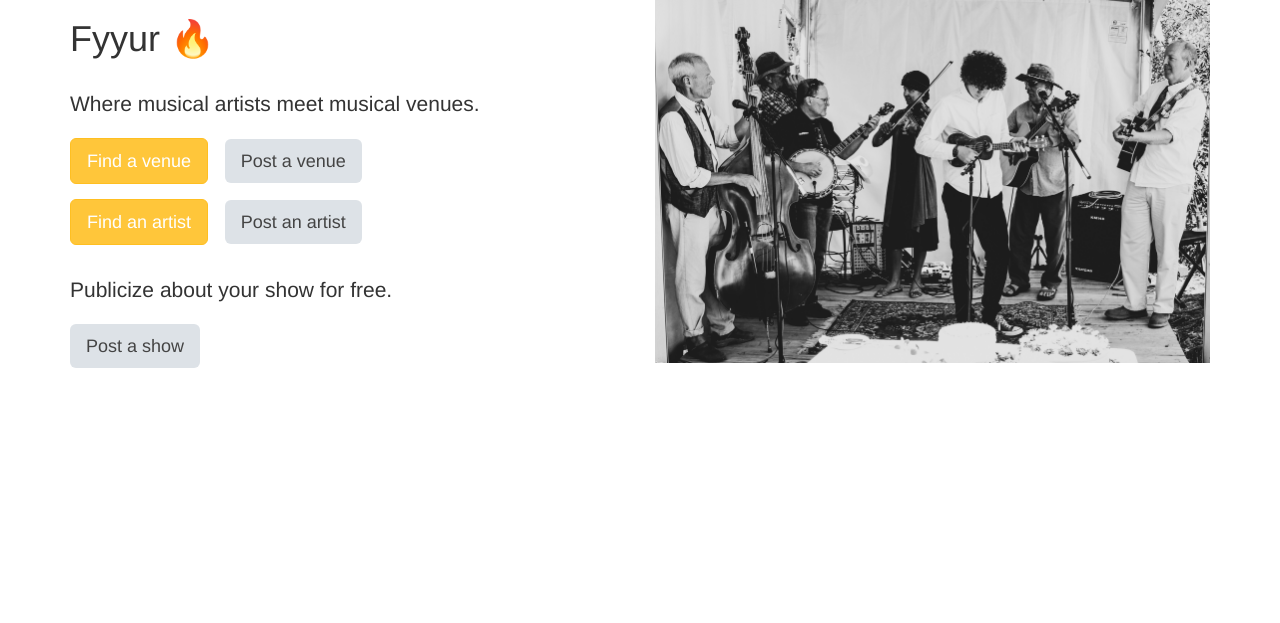
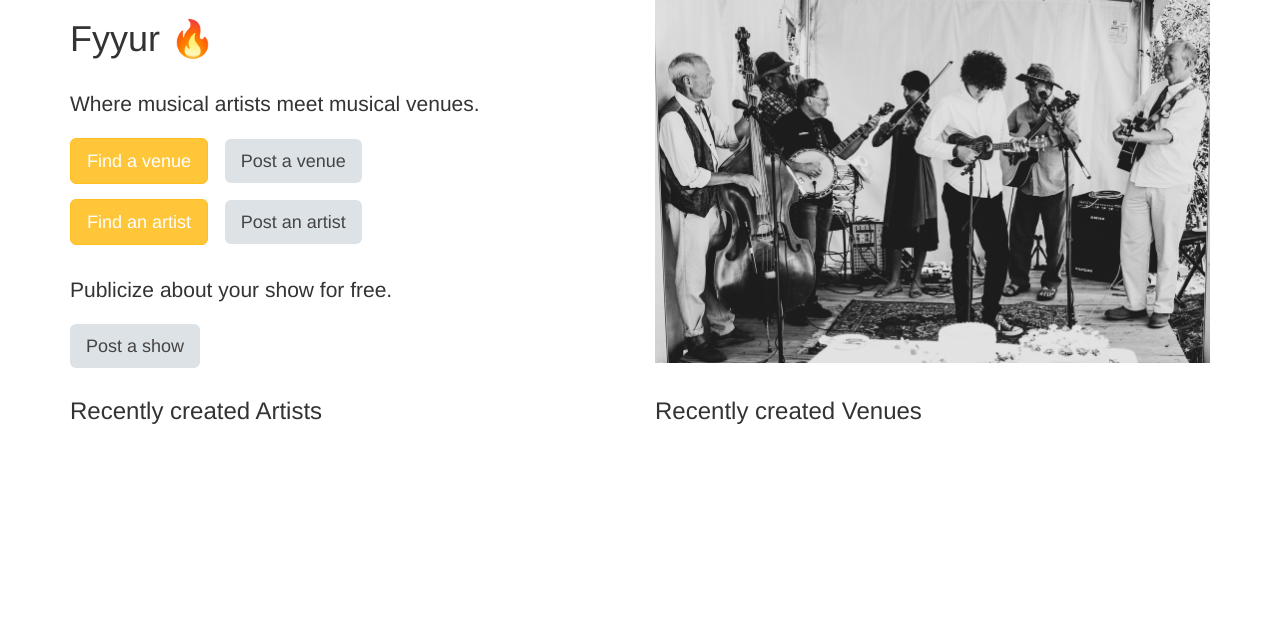
Before and after one commit to YoHaNoMe/Fyyur, a Flask app: page / in a window 1280 px wide. Shown: the part 81-704 px from the top of the page. Run offline with Flask 2, Linux system fonts and the light colour scheme; data that the repository does not hold is empty; some libraries are stand-ins or nearby versions.

Commit message:
finishing

```diff
--- a/app.py
+++ b/app.py
@@ -52,7 +52,7 @@ class Venue(db.Model):
     shows = db.relationship('Show', backref='venue', lazy=True)
     genres = db.Column(db.String)
     city_state_id = db.Column(db.Integer, db.ForeignKey('CityState.id', ondelete='CASCADE'), nullable=False)
-
+    created_at = db.Column(db.DateTime, default=datetime.today())
 
 class CityState(db.Model):
     __tablename__ = 'CityState'
@@ -69,8 +69,6 @@ class Artist(db.Model):
 
     id = db.Column(db.Integer, primary_key=True)
     name = db.Column(db.String)
-    # city = db.Column(db.String(120))
-    # state = db.Column(db.String(120))
     phone = db.Column(db.String(120))
     genres = db.Column(db.String(120))
     image_link = db.Column(db.String(500))
@@ -80,6 +78,8 @@ class Artist(db.Model):
     seeking_description = db.Column(db.String(120))
     shows = db.relationship('Show', backref='artist', lazy=True, cascade='all, delete-orphan')
     city_state_id = db.Column(db.Integer, db.ForeignKey('CityState.id', ondelete='CASCADE'), nullable=False)
+    created_at = db.Column(db.DateTime, default=datetime.now())
+    available_time = db.Column(db.String)
 
 
 # TODO: implement any missing fields, as a database migration using Flask-Migrate (Completed)
@@ -112,7 +112,9 @@ app.jinja_env.filters['datetime'] = format_datetime
 
 @app.route('/')
 def index():
-  return render_template('pages/home.html')
+  artists = Artist.query.filter(Artist.created_at >= datetime.today() - timedelta(days=7)).limit(10)
+  venues = Venue.query.filter(Venue.created_at >= datetime.today() - timedelta(days=7)).limit(10)
+  return render_template('pages/home.html', artists=artists, venues=venues)
 
 
 #  Venues
@@ -139,27 +141,37 @@ def venues():
 @app.route('/venues/search', methods=['POST'])
 def search_venues():
   # TODO: (Completed) implement search on artists with partial string search. Ensure it is case-insensitive.
-  # seach for Hop should return "The Musical Hop".
-  # search for "Music" should return "The Musical Hop" and "Park Square Live Music & Coffee"
-  response={
-    "count": 1,
-    "data": [{
-      "id": 2,
-      "name": "The Dueling Pianos Bar",
-      "num_upcoming_shows": 0,
-    }]
-  }
   search_term = request.form.get('search_term', '')
   venues = Venue.query.filter(Venue.genres.ilike('%{}%'.format(search_term))).all()
   print(venues)
-  response2 = {
+  response = {
     "count": len(venues),
     "data": [{
         "id": venue.id,
         "name": venue.name
     } for venue in venues]
   }
-  return render_template('pages/search_venues.html', results=response2, search_term=search_term)
+  return render_template('pages/search_venues.html', results=response, search_term=search_term)
+
+@app.route('/venues/search_by_city', methods=['POST'])
+def search_venues_by_city():
+    search_term = request.form.get('search_term', '')
+    city_state = CityState.query.filter(CityState.city.ilike('%{}%'.format(search_term))).all()
+    venues = []
+    for c in city_state:
+        for venue in c.venues:
+            venues.append(venue)
+
+    print(venues)
+    response = {
+      "count": len(venues),
+      "data": [{
+          "id": venue.id,
+          "name": venue.name
+      } for venue in venues]
+    }
+    return render_template('pages/search_venues.html', results=response, search_term=search_term)
+
 
 @app.route('/venues/<int:venue_id>')
 def show_venue(venue_id):
@@ -292,7 +304,7 @@ def create_venue_submission():
           db.session.close()
       if not error:
           flash('Venue "' + form.name.data + '" was successfully listed!')
-          return render_template('pages/home.html', errors=form.errors)
+          return redirect(url_for('index', errors=form.errors))
       else:
           print(form.errors)
           flash('Error: Venue "' + form.name.data + '" Cannot be created')
@@ -353,6 +365,26 @@ def search_artists():
   print(response2['data'])
   return render_template('pages/search_artists.html', results=response, search_term=search_term)
 
+@app.route('/artists/search_by_city', methods=['POST'])
+def search_artists_by_city():
+    search_term = request.form.get('search_term', '')
+    city_state = CityState.query.filter(CityState.city.ilike('%{}%'.format(search_term))).all()
+    artists = []
+    for c in city_state:
+        for artist in c.artists:
+            artists.append(artist)
+
+    print(artists)
+    response = {
+      "count": len(artists),
+      "data": [{
+          "id": artist.id,
+          "name": artist.name
+      } for artist in artists]
+    }
+    return render_template('pages/search_venues.html', results=response, search_term=search_term)
+
+
 @app.route('/artists/<int:artist_id>')
 def show_artist(artist_id):
   # TODO: (Completed) replace with real artist data from the artists table, using artist_id
@@ -360,6 +392,8 @@ def show_artist(artist_id):
   genres = artist.genres.split(',')[:-1]
   city_state = CityState.query.get(artist.city_state_id)
   past_shows, upcoming_shows = get_past_upcom_shows(artist.shows, 1)
+
+  available_time_list = artist.available_time.split(',')[:] if artist.available_time else []
   data={
     "id": artist.id,
     "name": artist.name,
@@ -369,6 +403,7 @@ def show_artist(artist_id):
     "city": city_state.city,
     "state": city_state.state,
     "phone": artist.phone,
+    "available_time": available_time_list,
     "seeking_venue": artist.seeking_venue,
     "seeking_description": artist.seeking_description,
     "image_link": artist.image_link,
@@ -377,6 +412,7 @@ def show_artist(artist_id):
     "past_shows_count": len(past_shows),
     "upcoming_shows_count": len(upcoming_shows),
   }
+  print(data)
   # data = list(filter(lambda d: d['id'] == artist_id, [data1, data2, data3]))[0]
   return render_template('pages/show_artist.html', artist=data)
 
@@ -394,6 +430,7 @@ def edit_artist(artist_id):
     "state": city_state.state,
     "phone": artist.phone,
     "website": artist.website,
+    "available_time": artist.available_time,
     "facebook_link": artist.facebook_link,
     "seeking_venue": artist.seeking_venue,
     "seeking_description": artist.seeking_description,
@@ -440,6 +477,7 @@ def edit_artist_submission(artist_id):
           artist.website = form.website.data.strip()
           artist.facebook_link = form.facebook_link.data.strip()
           artist.seeking_venue = form.seeking_venue.data
+          artist.available_time = form.available_time.data.strip()
           artist.seeking_description = form.seeking_description.data.strip()
           artist.image_link = filepath
           if is_new_city_state:
@@ -457,6 +495,7 @@ def edit_artist_submission(artist_id):
             'city': form.city.data,
             'state': form.state.data,
             'website': form.website.data,
+            'available_time': form.available_time,
             'facebook_link': form.facebook_link.data,
             'seeking_venue': form.seeking_venue.data,
             'seeking_description': form.seeking_description.data,
@@ -473,6 +512,7 @@ def edit_artist_submission(artist_id):
         'city': form.city.data,
         'state': form.state.data,
         'website': form.website.data,
+        'available_time': form.available_time,
         'facebook_link': form.facebook_link.data,
         'seeking_venue': form.seeking_venue.data,
         'seeking_description': form.seeking_description.data,
@@ -651,7 +691,7 @@ def create_artist_submission():
           db.session.close()
           if not error:
               flash('Artist "' + request.form['name'] + '" Added Successfully')
-              return render_template('pages/home.html', errors=form.errors)
+              return redirect(url_for('index', errors=form.errors))
           else:
               flash('ERROR: Artist "' + request.form['name'] + '" cannot be added')
               return render_template('forms/new_artist.html', form=form, errors=form.errors)
@@ -685,35 +725,51 @@ def create_shows():
   form = ShowForm()
   return render_template('forms/new_show.html', form=form)
 
+def get_available_time(available_time):
+    available_time_list = []
+    for avatime in available_time.split(',')[:]:
+        print('available_time: {}'.format(avatime))
+        available_time_list.append(avatime)
+    return available_time_list
+
 @app.route('/shows/create', methods=['POST'])
 def create_show_submission():
   # TODO: insert form data as a new Show record in the db, instead (Completed)
+  # TODO: on unsuccessful db insert, flash an error instead. (Completed)
   error=False
   form = ShowForm(request.form)
   if form.validate():
       try:
-          show = Show(
-            venue_id = form.venue_id.data,
-            artist_id = form.artist_id.data,
-            start_time = form.start_time.data
-          )
-          db.session.add(show)
-          db.session.commit()
-      except:
+          artist = Artist.query.get(form.artist_id.data)
+          venue_id = form.venue_id.data
+          artist_id = form.artist_id.data
+          start_time = form.start_time.data
+          print(start_time.strftime('%Y-%m-%d %H:%M:%S'))
+          if start_time.strftime('%Y-%m-%d %H:%M:%S') not in get_available_time(artist.available_time):
+              show = Show(
+                venue_id = venue_id,
+                artist_id = artist_id,
+                start_time = start_time
+              )
+              db.session.add(show)
+              db.session.commit()
+          else:
+              error= True
+              form.errors['Show Time'] = ['The Artist is not Available at this time']
+      except Exception as e:
           db.session.rollback()
+          print(e)
           error=True
       finally:
           db.session.close()
           if not error:
               flash('Show was successfully created')
-              return render_template('pages/home.html', errors=form.errors)
+              return redirect(url_for('index', errors=form.errors))
           else:
               flash('There is an Error creating show')
-              return render_template('forms/new_show.html', form=form)
-
-  return render_template('forms/new_show.html', errors=form.errors)
-  # TODO: on unsuccessful db insert, flash an error instead. (Completed)
-
+              return render_template('forms/new_show.html', form=form, errors=form.errors)
+  else:
+      return render_template('forms/new_show.html', form=form, errors=form.errors)
 
 @app.errorhandler(404)
 def not_found_error(error):
--- a/templates/forms/edit_artist.html
+++ b/templates/forms/edit_artist.html
@@ -35,7 +35,7 @@
           {{ form.facebook_link(value = artist.facebook_link, class_ = 'form-control', placeholder='http://', id=form.state, autofocus = true) }}
       </div>
       <div class="form-group">
-          <label for="website">Website</label>
+          <label for="website">Website *</label>
           {{ form.website(value = artist.website, class_ = 'form-control', placeholder='http://', id=form.state, autofocus = true) }}
       </div>
       <div class="form-group">
@@ -47,6 +47,10 @@
         {{ form.seeking_description(value = artist.seeking_description, class_ = 'form-control', autofocus = true) }}
       </div>
       <div class="form-group">
+        <label for="available_time">Available Time (Ex. 2020-04-26 21:58:00, 2020-...)</label>
+        {{ form.available_time(value = artist.available_time, class_ = 'form-control', autofocus = true) }}
+      </div>
+      <div class="form-group">
         <label for="artist_image_link">Artist Image *</label>
         {{ form.image_link(value = artist.image_link, class_ = 'form-control', autofocus = true) }}
       </div>
--- a/templates/forms/new_artist.html
+++ b/templates/forms/new_artist.html
@@ -35,7 +35,7 @@
           {{ form.facebook_link(class_ = 'form-control', placeholder='http://', id=form.state, autofocus = true) }}
       </div>
       <div class="form-group">
-          <label for="website">Website</label>
+          <label for="website">Website *</label>
           {{ form.website(class_ = 'form-control', placeholder='http://', id=form.state, autofocus = true) }}
       </div>
       <div class="form-group">
--- a/templates/forms/new_venue.html
+++ b/templates/forms/new_venue.html
@@ -39,7 +39,7 @@
           {{ form.facebook_link(class_ = 'form-control', placeholder='http://', id=form.state, autofocus = true) }}
       </div>
       <div class="form-group">
-          <label for="genres">Website</label>
+          <label for="genres">Website *</label>
           {{ form.website(class_ = 'form-control', placeholder='http://', id=form.state, autofocus = true) }}
       </div>
       <div class="form-group">
--- a/templates/layouts/main.html
+++ b/templates/layouts/main.html
@@ -78,6 +78,32 @@
               </form>
               {% endif %}
             </li>
+            <li>
+              {% if (request.endpoint == 'venues') or
+                (request.endpoint == 'search_venues') or
+                (request.endpoint == 'show_venue') %}
+              <form class="search" method="post" action="/venues/search_by_city">
+                <input type="hidden" name="csrf_token" value="{{ csrf_token() }}"/>
+                <input class="form-control"
+                  type="search"
+                  name="search_term"
+                  placeholder="San Francisco, CA"
+                  aria-label="Search">
+              </form>
+              {% endif %}
+              {% if (request.endpoint == 'artists') or
+                (request.endpoint == 'search_artists') or
+                (request.endpoint == 'show_artist') %}
+                <form class="search" method="post" action="/artists/search_by_city">
+                  <input type="hidden" name="csrf_token" value="{{ csrf_token() }}"/>
+                  <input class="form-control"
+                    type="search"
+                    name="search_term"
+                    placeholder="San Francisco, CA"
+                    aria-label="Search">
+                </form>
+              {% endif %}
+            </li>
           </ul>
           <ul class="nav navbar-nav">
             <li {% if request.endpoint == 'venues' %} class="active" {% endif %}><a href="{{ url_for('venues') }}">Venues</a></li>
--- a/templates/pages/home.html
+++ b/templates/pages/home.html
@@ -22,4 +22,21 @@
 		<img id="front-splash" src="{{ url_for('static',filename='img/front-splash.jpg') }}" alt="Front Photo of Musical Band" />
 	</div>
 </div>
+<div class="row">
+
+<div class="col-sm-6">
+<h3>Recently created Artists</h3>
+{% for artist in artists %}
+<h4><a href="/artists/{{artist.id}}">{{artist.name}}</a></h4>
+{% endfor %}
+</div>
+
+<div class="col-sm-6">
+<h3>Recently created Venues</h3>
+{% for venue in venues %}
+<h4><a href="/venues/{{venue.id}}">{{venue.name}}</a></h4>
+{% endfor %}
+</div>
+
+</div>
 {% endblock %}
--- a/templates/pages/show_venue.html
+++ b/templates/pages/show_venue.html
@@ -55,7 +55,7 @@
 		{%for show in venue.upcoming_shows %}
 		<div class="col-sm-4">
 			<div class="tile tile-show">
-				<img src="{{ show.artist_image_link }}" alt="Show Artist Image" />
+				<img src="../{{ show.artist_image_link }}" alt="Show Artist Image" />
 				<h5><a href="/artists/{{ show.artist_id }}">{{ show.artist_name }}</a></h5>
 				<h6>{{ show.start_time|datetime('full') }}</h6>
 			</div>
@@ -70,7 +70,7 @@
 		<div class="col-sm-4">
 			<div class="tile tile-show">
 				<!-- <img src="{{ show.artist_image_link }}" alt="Show Artist Image" /> -->
-				<img src="https://images.unsplash.com/photo-1485686531765-ba63b07845a7?ixlib=rb-1.2.1&ixid=eyJhcHBfaWQiOjEyMDd9&auto=format&fit=crop&w=747&q=80" alt="Show Artist Image" />
+				<img src="../{{ show.artist_image_link }}" alt="Show Artist Image" />
 				<h5><a href="/artists/{{ show.artist_id }}">{{ show.artist_name }}</a></h5>
 				<h6>{{ show.start_time|datetime('full') }}</h6>
 			</div>
```
Also changed, not shown: forms.py (+5 -29 lines), migrations/versions/98d650b1f984_add_create_at_available_time_artist_.py (added, +48 -0 lines), templates/forms/edit_venue.html (+7 -7 lines), templates/pages/show_artist.html (+12 -2 lines).
